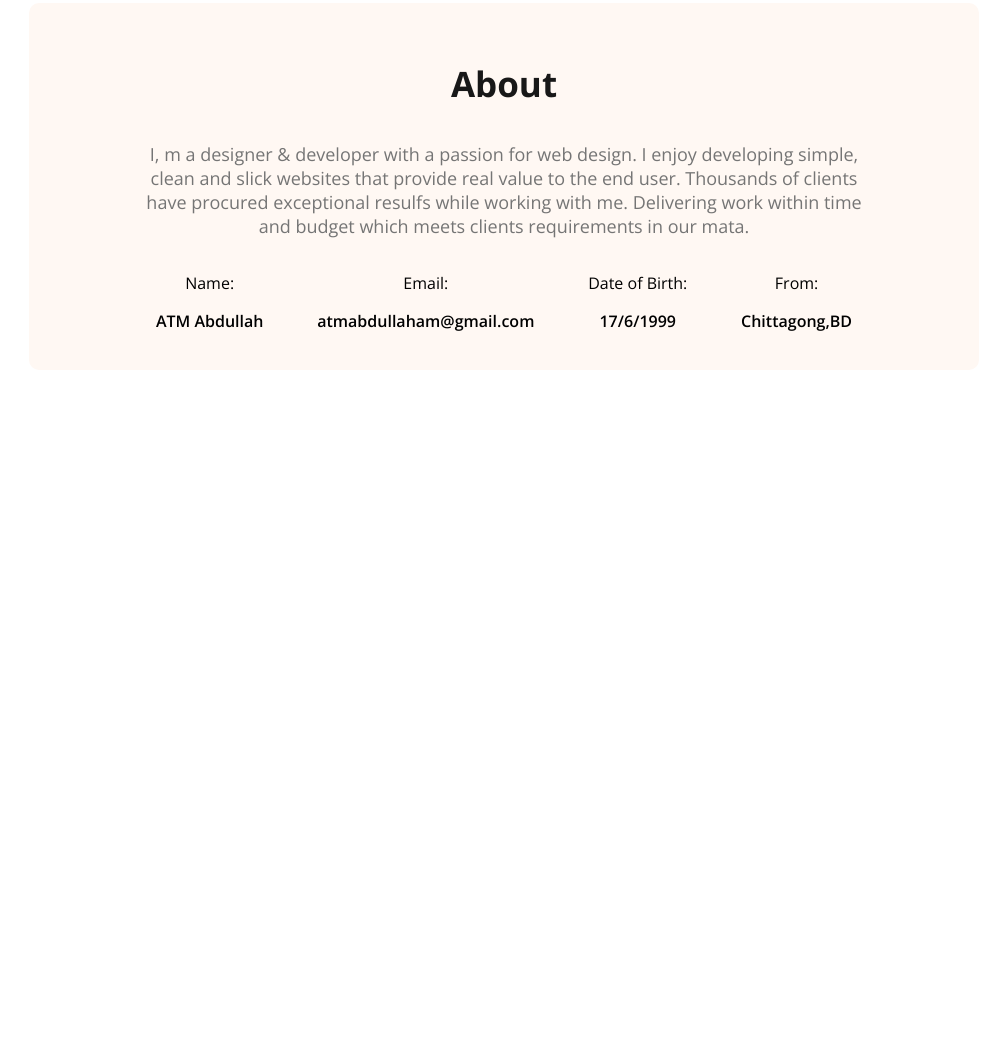
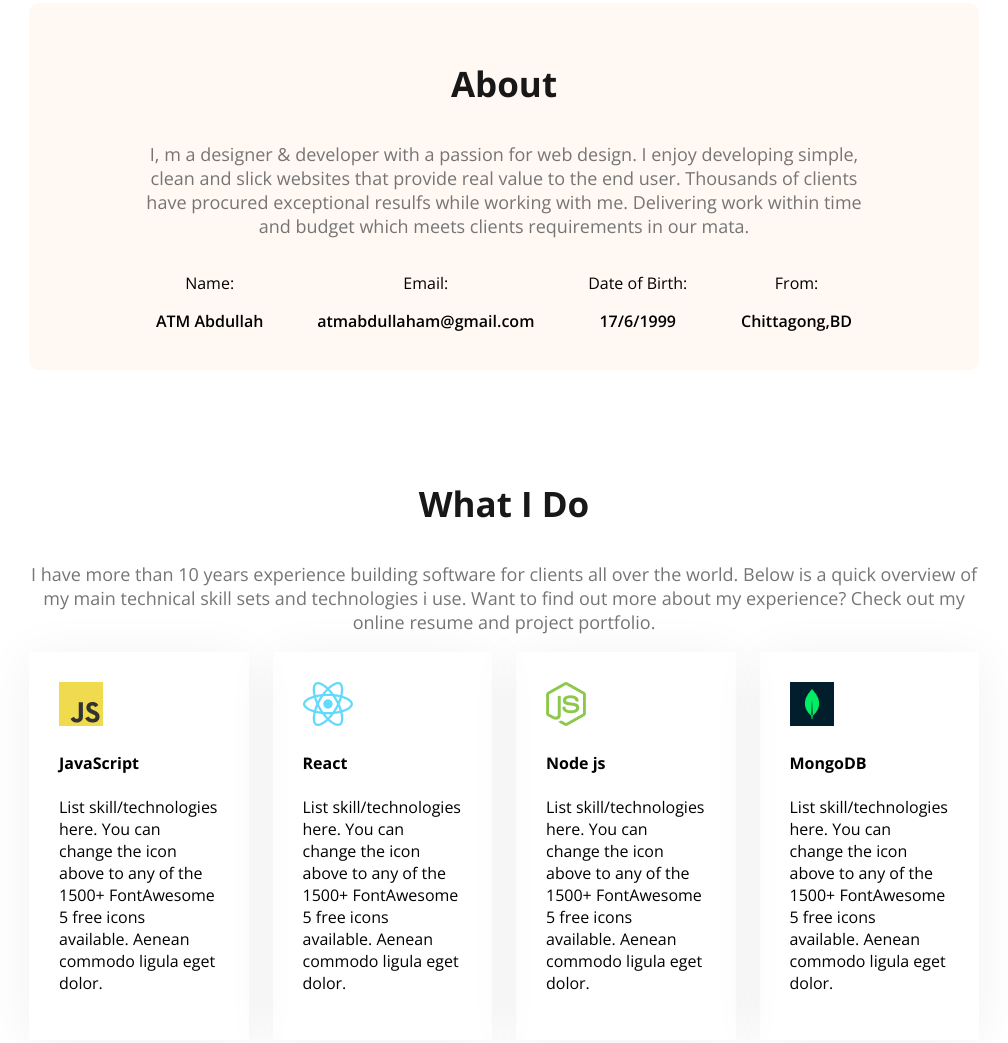
Before and after one commit to atmabdullaham/build-portfolio-website, a plain HTML site: page index.html in a window 1280 px wide. Shown: the part 850-1893 px from the top of the page, without its empty margins (136-1144 px from the left). Before the commit the page ends 1228 px from the top, so only its background shows below. Drawn offline with nearby package versions, Linux system fonts and the light colour scheme.

Commit message:
What I do/ skills section added

```diff
--- a/index.html
+++ b/index.html
@@ -67,6 +67,54 @@
           </div>
         </div>
       </section>
+      <!-- new section starts -->
+      <section class="skills">
+        <h3 class="section-title text-center">What I Do</h3>
+        <p class="section-description text-center">
+          I have more than 10 years experience building software for clients all
+          over the world. Below is a quick overview of my main technical skill
+          sets and technologies i use. Want to find out more about my
+          experience? Check out my online resume and project portfolio.
+        </p>
+        <div class="skills-container">
+          <div class="skill">
+            <img src="/images/icons/js.png" alt="" class="skill-img" />
+            <h4 class="skill-title">JavaScript</h4>
+            <p class="skill-description">
+              List skill/technologies here. You can change the icon above to any
+              of the 1500+ FontAwesome 5 free icons available. Aenean commodo
+              ligula eget dolor.
+            </p>
+          </div>
+          <div class="skill">
+            <img src="/images/icons/react.png" alt="" class="skill-img" />
+            <h4 class="skill-title">React</h4>
+            <p class="skill-description">
+              List skill/technologies here. You can change the icon above to any
+              of the 1500+ FontAwesome 5 free icons available. Aenean commodo
+              ligula eget dolor.
+            </p>
+          </div>
+          <div class="skill">
+            <img src="/images/icons/nodejs.png" alt="" class="skill-img" />
+            <h4 class="skill-title">Node js</h4>
+            <p class="skill-description">
+              List skill/technologies here. You can change the icon above to any
+              of the 1500+ FontAwesome 5 free icons available. Aenean commodo
+              ligula eget dolor.
+            </p>
+          </div>
+          <div class="skill">
+            <img src="/images/icons/mongo.png" alt="" class="skill-img" />
+            <h4 class="skill-title">MongoDB</h4>
+            <p class="skill-description">
+              List skill/technologies here. You can change the icon above to any
+              of the 1500+ FontAwesome 5 free icons available. Aenean commodo
+              ligula eget dolor.
+            </p>
+          </div>
+        </div>
+      </section>
     </main>
   </body>
 </html>
--- a/styles/style.css
+++ b/styles/style.css
@@ -89,6 +89,10 @@ main{
  max-width: 950px;
  margin: 0 auto;
 }
+main section{
+ margin: 110px 0px;
+
+}
 .section-title{
  font-weight: bold;
  font-size: 35px;
@@ -102,21 +106,36 @@ color:#181818;
  border-radius: 10px;
  padding: 22px 100px;
  text-align: center;
- margin-top: 110px;
+
 }
+
 
 .item-description{
  font-weight: 600;
 }
-
+.text-center{
+ text-align: center;
+}
 .about-items{
  display: flex;
  justify-content: space-around;
- ;
+
 }
+
+/* Skills Section */
 
 
 
+/* Skills Container */
+.skills-container{
+ display: flex;
+ gap: 24px;
+}
+
+.skill{
+ padding: 30px;
+ box-shadow: 0px 6px 50px 0px rgba(0, 0, 0, 0.06);
+}
 
 
 
```
